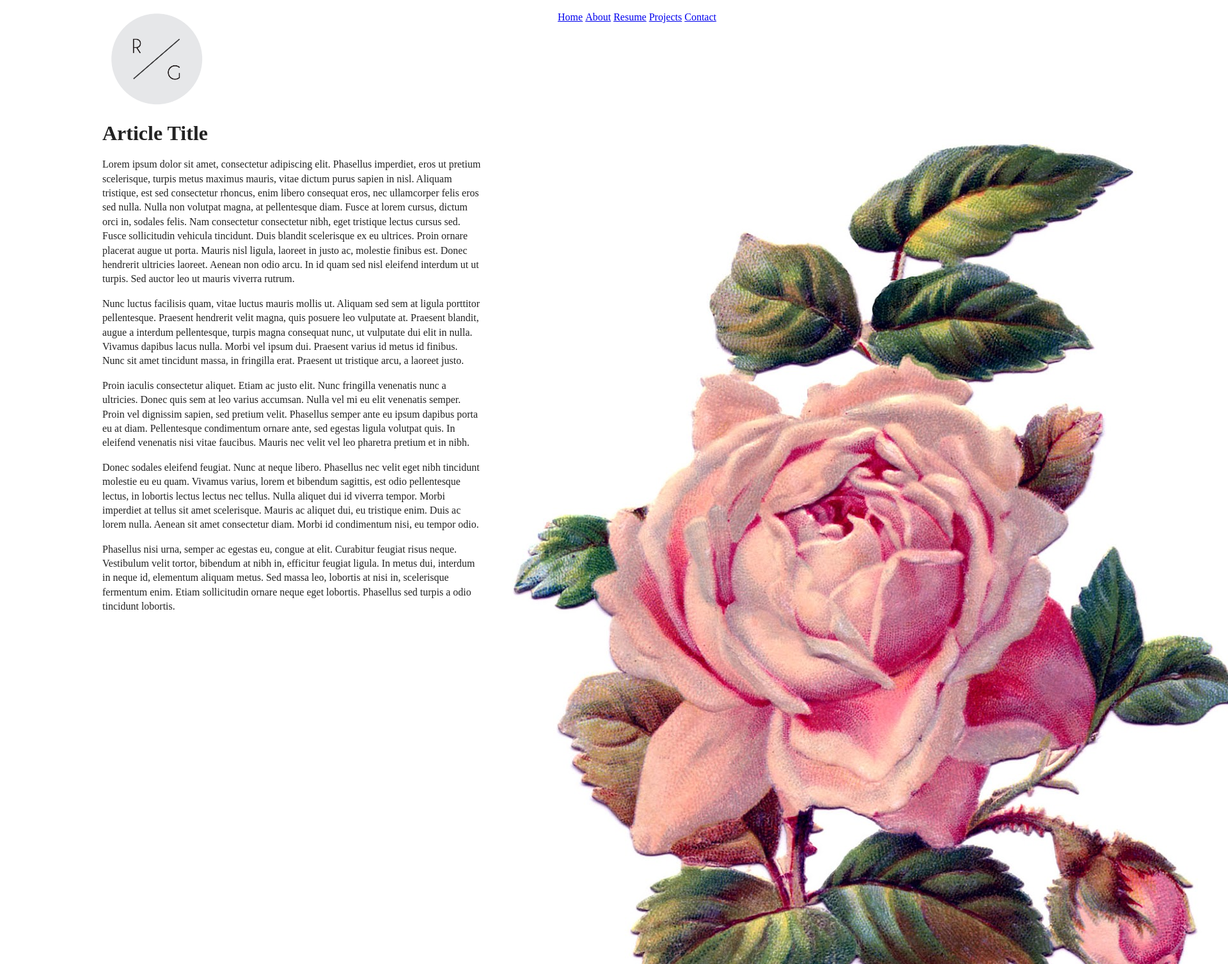
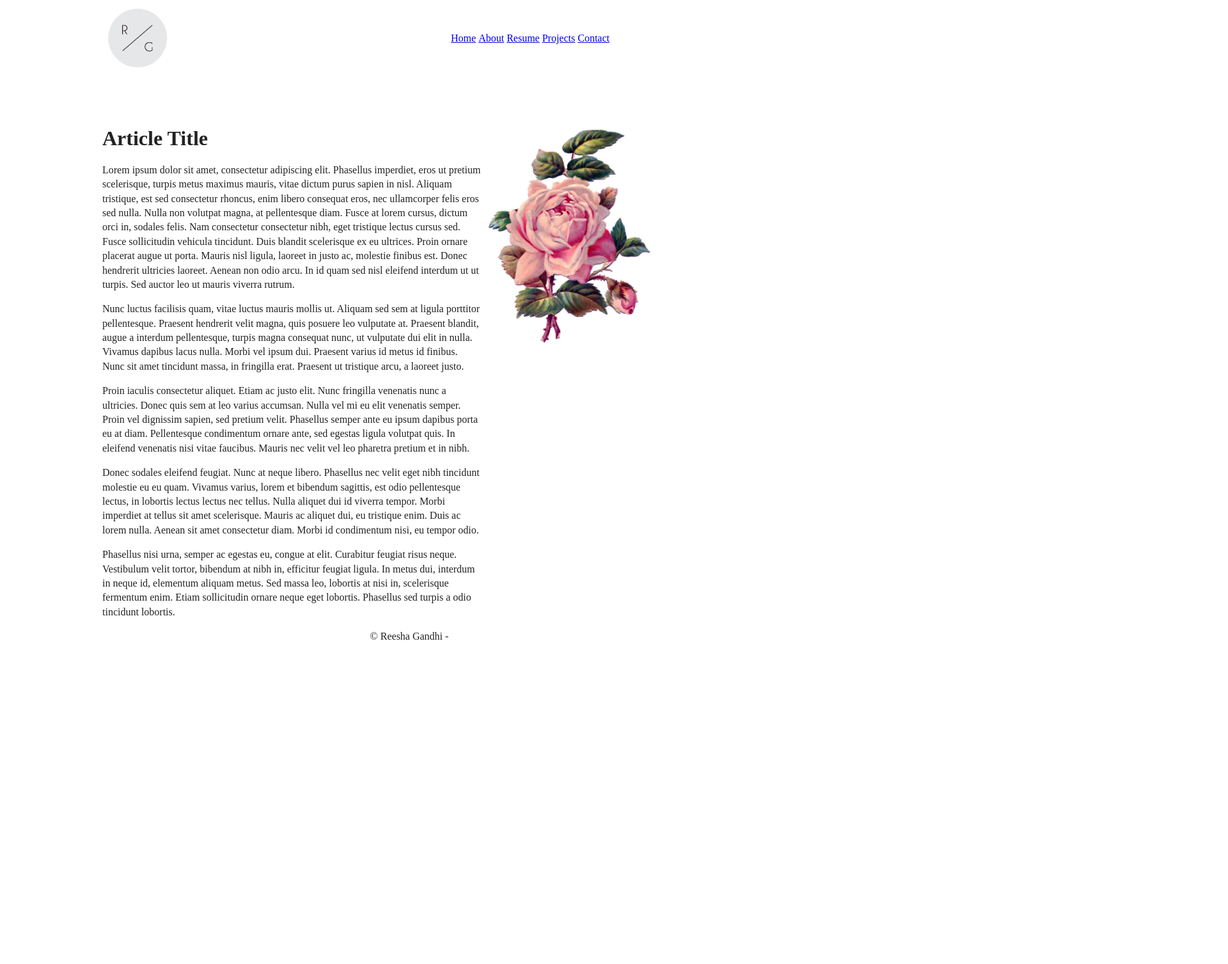
Before and after one commit to rg559/FLayout, a plain HTML site: page index.html in a window 1280 px wide. Shown: the top 1507 px of the page at 64% size, 1920 px wide, since content can reach past the window. After the commit the page ends 1007 px from the top, so only its background shows below. Drawn offline with nearby package versions, Linux system fonts and the light colour scheme.

Commit message:
Feature: Edited header

```diff
--- a/css/main.css
+++ b/css/main.css
@@ -100,6 +100,10 @@ textarea {
 #wrapper {
   width:960px;
 }
+#menu {
+  height: 120px;
+  line-height: 120px;
+}
 .margin_left_right_auto {
   margin-left:auto;
   margin-right: auto;
@@ -123,6 +127,9 @@ textarea {
   margin: 0px;
   padding: 0px;
 }
+#masthead {
+  height: 74px;
+}
 #menu li {
   display: inline;
 }
@@ -135,6 +142,9 @@ textarea {
   width: 320px;
 }
 
+.text_center {
+  text-align: center;
+}
 
 
 
--- a/index.html
+++ b/index.html
@@ -27,9 +27,9 @@
 <div class="margin_left_right_auto" id="wrapper">
   <div id="header">
     <div class="gr_width_small float-left" id="logo">
-      <a href=""index.html"><img height="185.5" src="img/logo.png" width="172.5"/></a></div>
-    <div class="gr_width_large float-right" id="menu">
-      <menu class="float-right">
+      <a href="index.html"><img height="120" src="img/logo.png" alt="logo"/></div>
+    <div class="gr_width_large float-left" id="menu">
+      <menu class="float-right reset_margin_padding">
         <li><a href="index.html">Home</a></li>
         <li><a href="about.html">About</a></li>
         <li><a href="resume.html">Resume</a></li>
@@ -37,29 +37,32 @@
         <li><a href="contact.html">Contact</a></li>
       </menu>
     </div>
-    <div id="masthead" class="clear_float">
+    <div class="clear_float" id="masthead">
 
     </div>
 
   </div>
 
   <div id="main">
-    <div id="content" class="float-left gr_width_large">
+    <div class="float-left gr_width_large" id="content">
       <div id="article_title">
         <h1 class="reset_margin_padding">Article Title</h1>
       </div>
       <div id="article_body">
         <p>Lorem ipsum dolor sit amet, consectetur adipiscing elit. Phasellus imperdiet, eros ut pretium scelerisque,
-        turpis metus maximus mauris, vitae dictum purus sapien in nisl. Aliquam tristique, est sed consectetur rhoncus,
+          turpis metus maximus mauris, vitae dictum purus sapien in nisl. Aliquam tristique, est sed consectetur
+          rhoncus,
           enim libero consequat eros, nec ullamcorper felis eros sed nulla. Nulla non volutpat magna, at pellentesque
           diam. Fusce at lorem cursus, dictum orci in, sodales felis. Nam consectetur consectetur nibh, eget tristique
-        lectus cursus sed. Fusce sollicitudin vehicula tincidunt. Duis blandit scelerisque ex eu ultrices. Proin ornare
+          lectus cursus sed. Fusce sollicitudin vehicula tincidunt. Duis blandit scelerisque ex eu ultrices. Proin
+          ornare
           placerat augue ut porta. Mauris nisl ligula, laoreet in justo ac, molestie finibus est. Donec hendrerit
           ultricies laoreet. Aenean non odio arcu. In id quam sed nisl eleifend interdum ut ut turpis. Sed auctor leo ut
           mauris viverra rutrum.</p>
 
         <p>Nunc luctus facilisis quam, vitae luctus mauris mollis ut. Aliquam sed sem at ligula porttitor pellentesque.
-        Praesent hendrerit velit magna, quis posuere leo vulputate at. Praesent blandit, augue a interdum pellentesque,
+          Praesent hendrerit velit magna, quis posuere leo vulputate at. Praesent blandit, augue a interdum
+          pellentesque,
           turpis magna consequat nunc, ut vulputate dui elit in nulla. Vivamus dapibus lacus nulla. Morbi vel ipsum dui.
           Praesent varius id metus id finibus. Nunc sit amet tincidunt massa, in fringilla erat. Praesent ut tristique
           arcu, a laoreet justo.</p>
@@ -82,14 +85,18 @@
           lobortis. Phasellus sed turpis a odio tincidunt lobortis. </p>
       </div>
     </div>
-    <div id="sidebar" class="float-left gr_width_small">
-      <div id="sidebar_photo" class="margin_left_right_auto">
-        <img src="img/vintage-rose-4.jpg"/>
+    <div class="float-left gr_width_small" id="sidebar">
+      <div class="margin_left_right_auto" id="sidebar_photo">
+        <img height="350px" src="img/vintage-rose-4.jpg"/>
       </div>
     </div>
   </div>
-  <div id="footer">
-
+  <div class="clear_float text_center" id="footer">
+    © Reesha Gandhi -
+    <script type="text/javascript">
+        var d = new Date()
+        document.wrtie(d.getFullYear())
+    </script>
   </div>
 
 </div>
```
Lines whose indentation alone changed are shown as unchanged.
